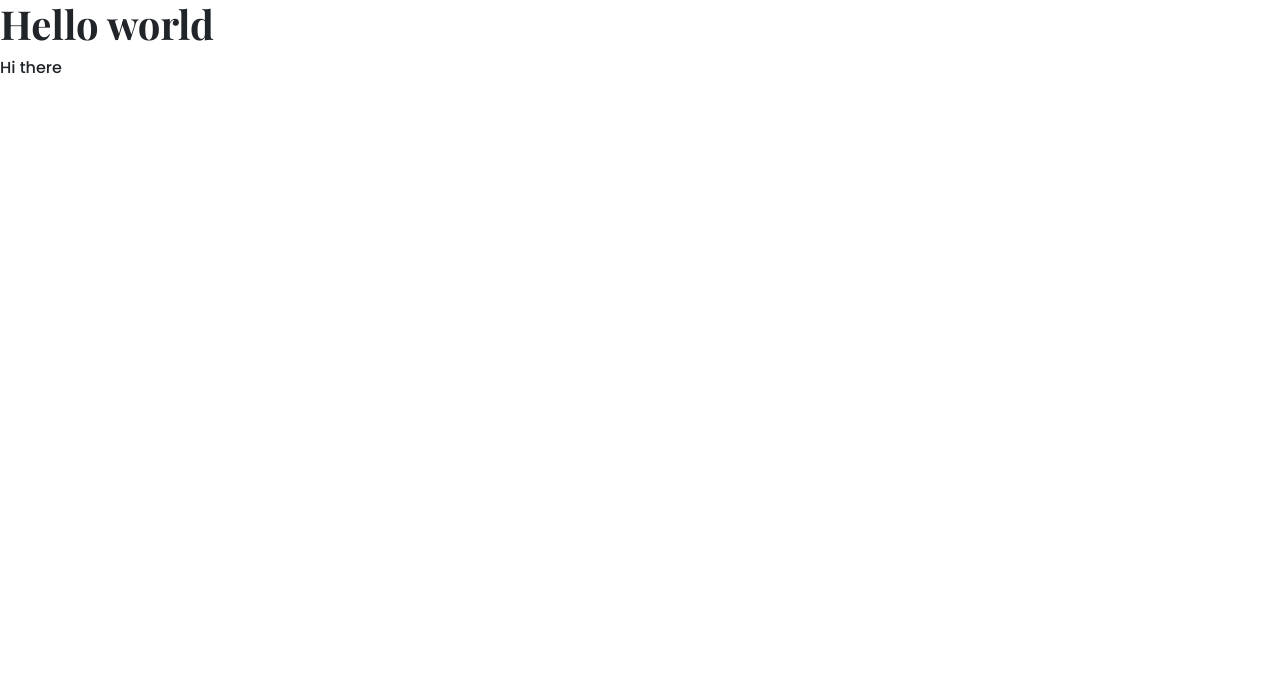
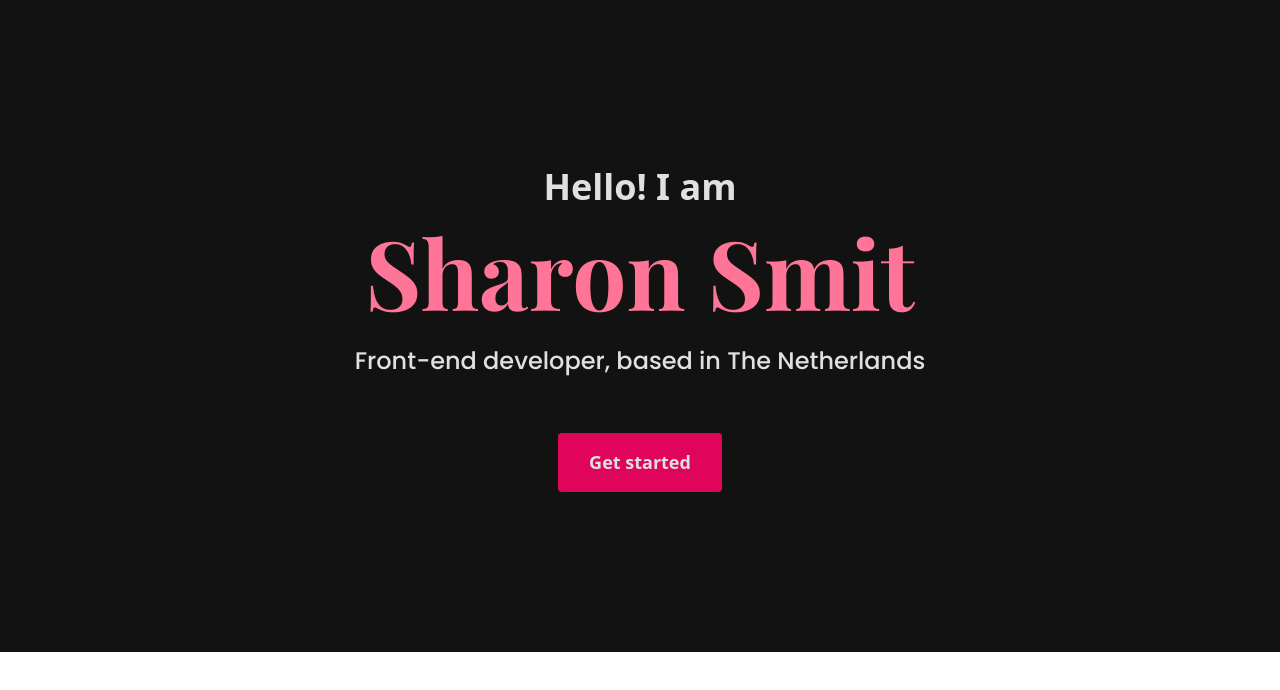
Before and after one commit to SharonSmit/portfolio-sharon-smit, a plain HTML site: page index.html in a window 1280 px wide. Drawn offline with nearby package versions, Linux system fonts and the light colour scheme.

Commit message:
Created the hero banner

```diff
--- a/index.html
+++ b/index.html
@@ -11,7 +11,6 @@
       integrity="sha384-1BmE4kWBq78iYhFldvKuhfTAU6auU8tT94WrHftjDbrCEXSU1oBoqyl2QvZ6jIW3"
       crossorigin="anonymous"
     />
-
     <link rel="preconnect" href="https://fonts.googleapis.com" />
     <link rel="preconnect" href="https://fonts.gstatic.com" crossorigin />
     <link
@@ -30,7 +29,13 @@
     ></script>
   </head>
   <body>
-    <h1>Hello world</h1>
-    <p>Hi there</p>
+    <div class="hero">
+      <p>Hello! I am</p>
+      <h1>Sharon Smit</h1>
+      <h2 class="mb-5">Front-end developer, based in The Netherlands</h2>
+      <div>
+        <a href="#" class="btn btn-branding">Get started</a>
+      </div>
+    </div>
   </body>
 </html>
--- a/src/styles.css
+++ b/src/styles.css
@@ -1,11 +1,50 @@
 /*font-family: 'Playfair Display', serif;
 font-family: 'Poppins', sans-serif; */
+:root {
+  --primary-color: #ff7597;
+  --cta-color: #ff0266;
+  --heading: "Playfair Display", serif;
+  --body-font: "Poppins", sans-serif;
+}
 
 h1 {
-  font-family: "Playfair Display", serif;
+  font-family: var(--heading);
+  color: var(--primary-color);
   font-weight: bold;
+  font-size: 96px;
 }
+
 p {
+  font-family: var(body-font);
+  font-weight: normal;
+}
+.hero {
+  background-color: #121212;
+  text-align: center;
+  padding: 160px 20px;
+}
+.hero p {
+  font-size: 36px;
+  font-weight: bold;
+  margin: 0;
+  color: white;
+  opacity: 87%;
+}
+.hero h2 {
   font-family: "Poppins", sans-serif;
   font-weight: normal;
+  font-size: 24px;
+  line-height: 2;
+  color: white;
+  opacity: 87%;
 }
+.btn-branding {
+  background: var(--cta-color);
+  border-radius: 4px;
+  color: white;
+  opacity: 87%;
+  font-size: 18px;
+  font-weight: bold;
+  line-height: 27px;
+  padding: 15px 30px;
+}
```
